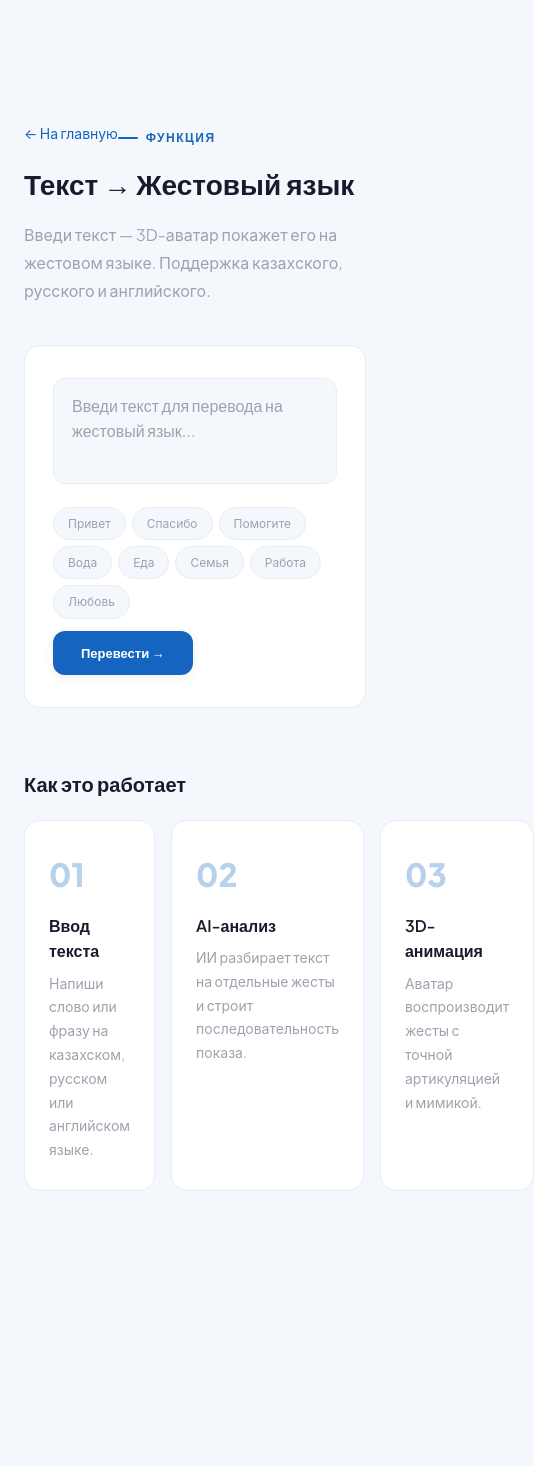
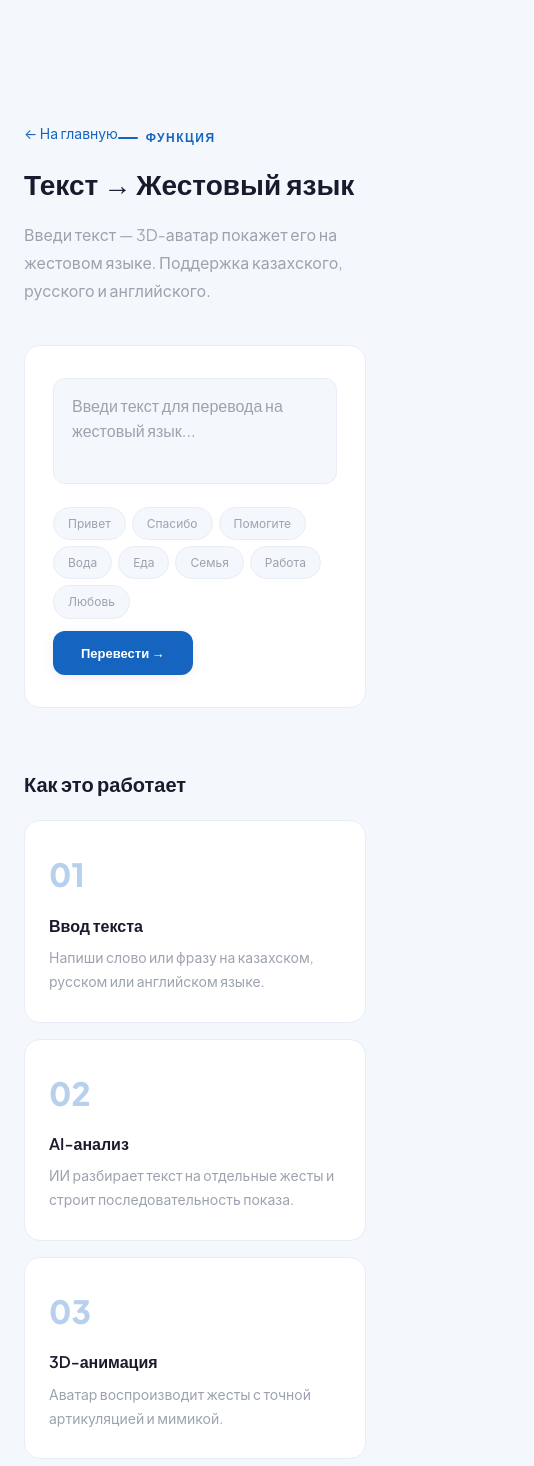
Before and after one commit to heardndb15/hearless16, a Next.js app in the folder landing/: page /text-to-sign in a window 390 px wide. Shown: the top 1466 px of the page, 534 px wide, since content can reach past the window. Before the commit the page ends 1251 px from the top, so only its background shows below. Built offline with nearby package versions, Linux system fonts and the light colour scheme.

Commit message:
fix: stack text-to-sign explainer steps on mobile

```diff
--- a/landing/app/text-to-sign/page.tsx
+++ b/landing/app/text-to-sign/page.tsx
@@ -64,7 +64,7 @@ export default function TextToSignPage() {
         {/* Steps */}
         <div style={{ marginTop: 60 }}>
           <h2 style={{ fontFamily: "'Plus Jakarta Sans', sans-serif", fontSize: 20, fontWeight: 600, color: "var(--text)", marginBottom: 20 }}>Как это работает</h2>
-          <div style={{ display: "grid", gridTemplateColumns: "repeat(3, 1fr)", gap: 16 }}>
+          <div className="text-to-sign-steps-grid">
             {[{ step: "01", title: "Ввод текста", desc: "Напиши слово или фразу на казахском, русском или английском языке." },
               { step: "02", title: "AI-анализ", desc: "ИИ разбирает текст на отдельные жесты и строит последовательность показа." },
               { step: "03", title: "3D-анимация", desc: "Аватар воспроизводит жесты с точной артикуляцией и мимикой." },
```
